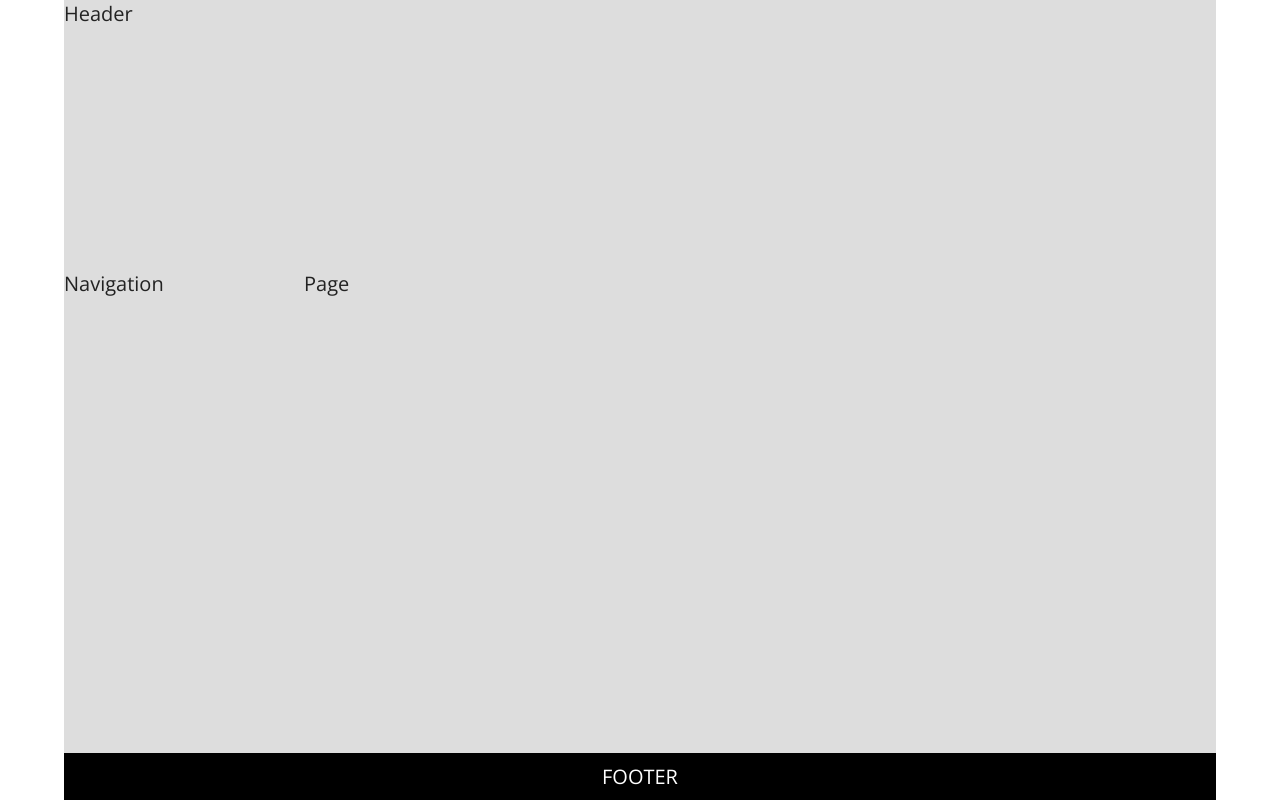
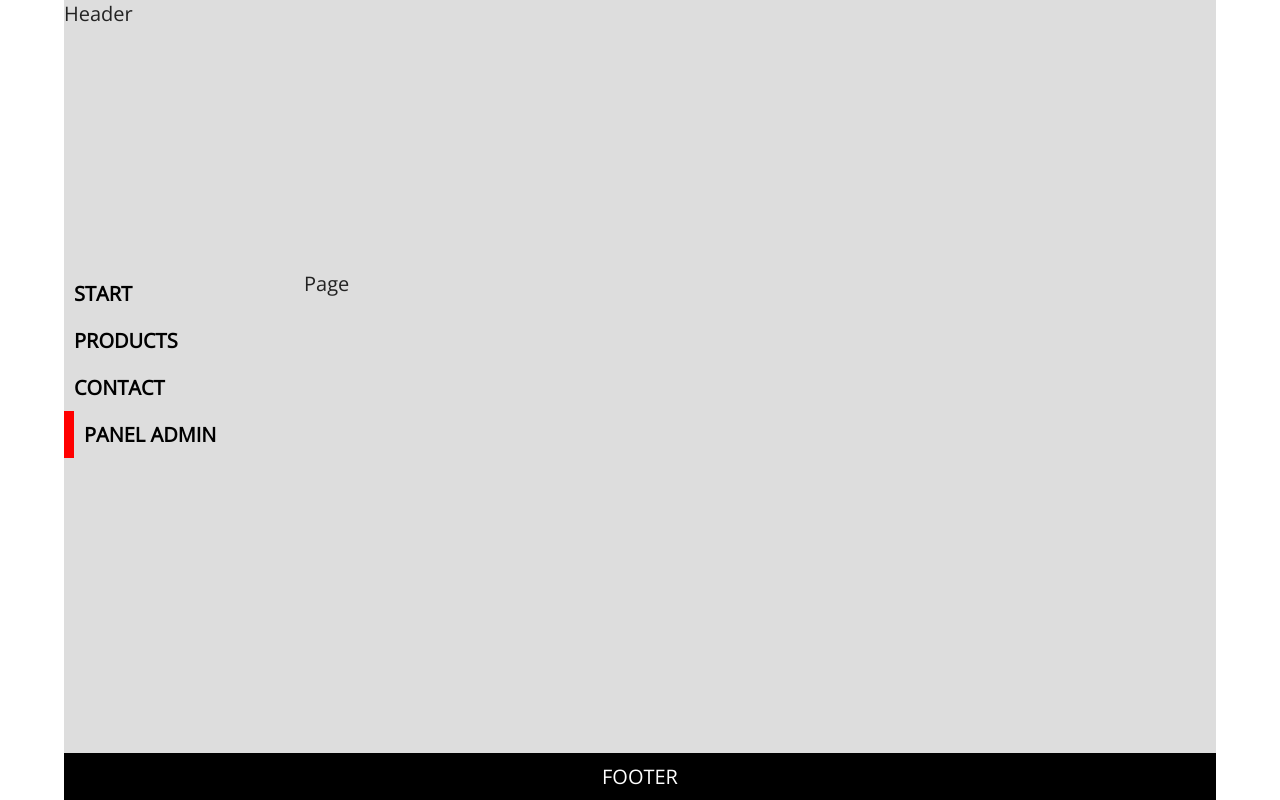
Before and after one commit to WieMon/learning-react-7, a React (Create React App) app: page /admin in a window 1280 px wide. Built offline with nearby package versions, Linux system fonts and the light colour scheme.

Commit message:
Finish Navigation

```diff
--- a/src/layouts/Navigation.js
+++ b/src/layouts/Navigation.js
@@ -1,5 +1,27 @@
 import React from 'react';
+import { NavLink } from 'react-router-dom';
+import "../styles/Navigation.css";
 
-const Navigation = () => <div>Navigation</div>
+const list = [
+  { name: "start", path: "/", exact: true },
+  { name: "products", path: "/products" },
+  { name: "contact", path: "/contact" },
+  { name: "panel admin", path: "/admin" },
+]
+
+const Navigation = () => {
+  const menu = list.map(item => (
+    <li key={item.name}>
+      <NavLink to={item.path} exact={item.exact ? item.exact : false}>{item.name}</NavLink>
+    </li>
+  ))
+
+return(
+  <nav className='main'>
+    <ul>
+      {menu}
+    </ul>
+  </nav>
+)}
 
 export default Navigation;
--- /dev/null
+++ b/src/styles/Navigation.css
@@ -0,0 +1,42 @@
+nav.main {
+  padding: 0 30px 30px 0;
+}
+
+ .main ul {
+  list-style-type: none;
+}
+
+nav.main a {
+  display: block;
+  text-decoration: none;
+  color: black;
+  text-transform: uppercase;
+  font-weight: bold;
+  padding: 10px;
+  transition: .2s;
+}
+
+nav.main a:hover {
+  transform: translateX(20px);
+}
+
+nav.main a.active {
+  border-left: 10px gray solid;
+  transform: translateX(0);
+}
+
+nav.main li:nth-child(1) a.active {
+  border-left-color: green;
+}
+
+nav.main li:nth-child(2) a.active {
+  border-left-color: blue;
+}
+
+nav.main li:nth-child(3) a.active {
+  border-left-color: orange;
+}
+
+nav.main li:nth-child(4) a.active {
+  border-left-color: red;
+}
```
